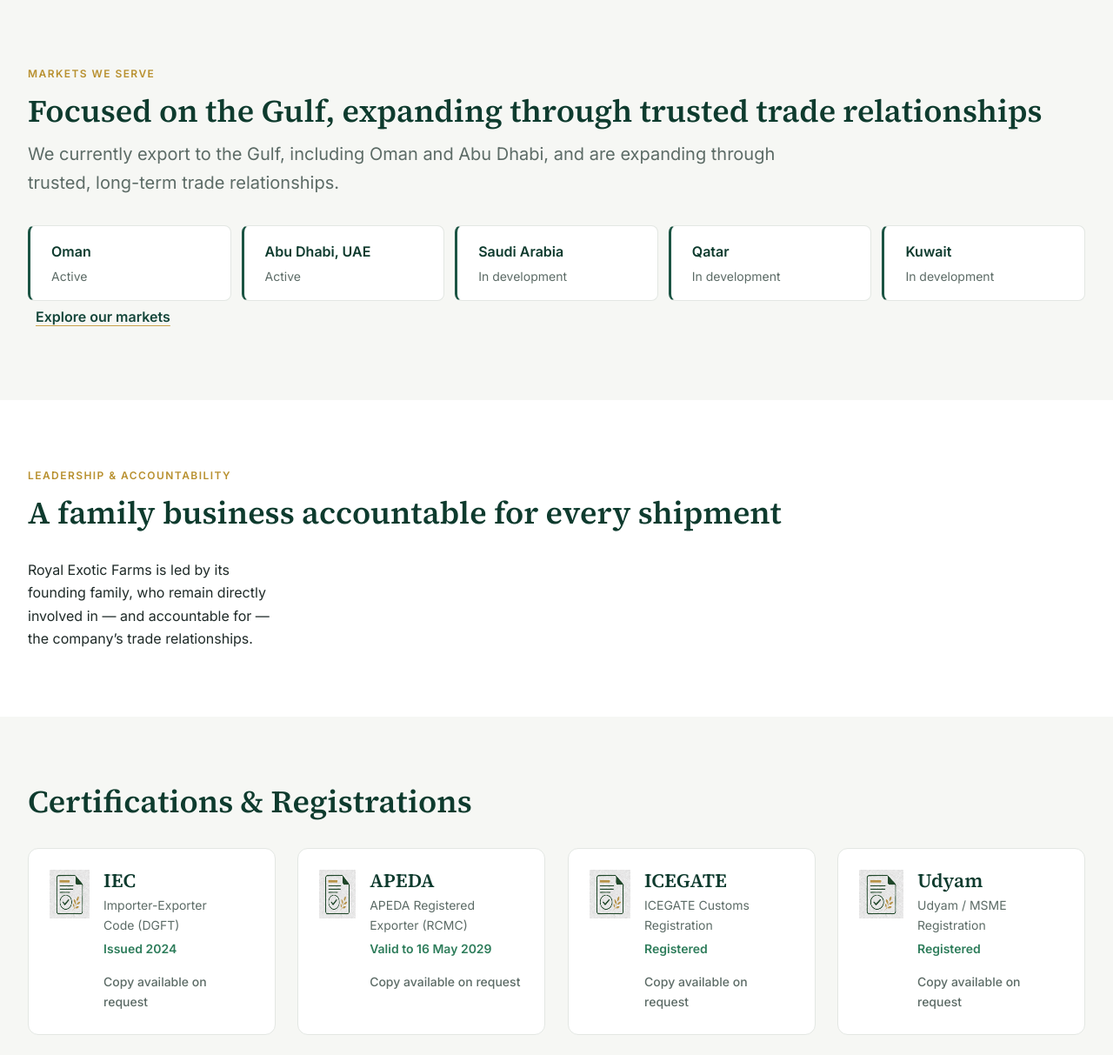
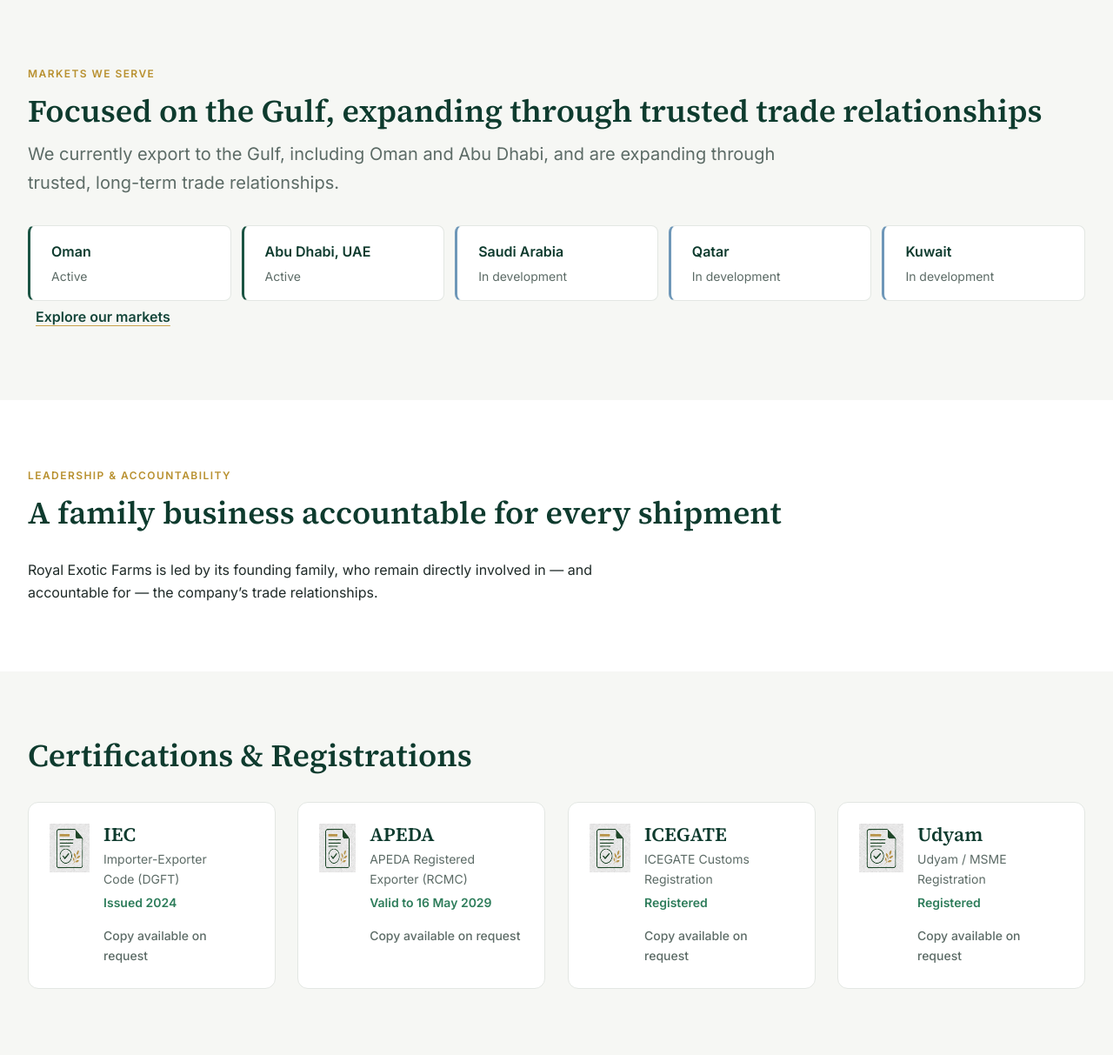
Before and after one commit to ITwArRiOr001/RoyalExotic-Farms, a Flask app: page /en/ in a window 1280 px wide. Shown: the part 3760-4973 px from the top of the page at 87% size. Run offline with Flask 3, Linux system fonts and the light colour scheme; some libraries are stand-ins or nearby versions.

Commit message:
Enhance layout for truth pass support and founder blocks
Added styles for truth pass support and updated layout for founder/accountability blocks.

```diff
--- a/static/css/pages.css
+++ b/static/css/pages.css
@@ -190,3 +190,17 @@
               color var(--dur-micro) var(--ease-standard);
 }
 .article__body a:hover, .article__body a:focus-visible { text-decoration-color: var(--color-gold); }
+
+/* =============================================================================
+   Phase 0 — Truth pass support (layout only; no new visual language)
+   ============================================================================= */
+/* [P0-4] Founder/accountability blocks without a portrait (misleading stand-in
+   imagery removed; no real photograph supplied yet) span the full row instead
+   of squeezing text into the 18rem portrait column. */
+@media (min-width: 768px) {
+  .home-founder__inner--text, .about-founder__inner--text { grid-template-columns: minmax(0, 1fr); }
+}
+.home-founder__text p, .about-founder__text p { max-inline-size: var(--measure); }
+/* [P0-5] Home market list now renders (route context restored). Use the same
+   served/developing encoding the Markets page already uses (green vs sky rule). */
+.home-markets__market--target { border-inline-start-color: var(--color-sky); }
```
